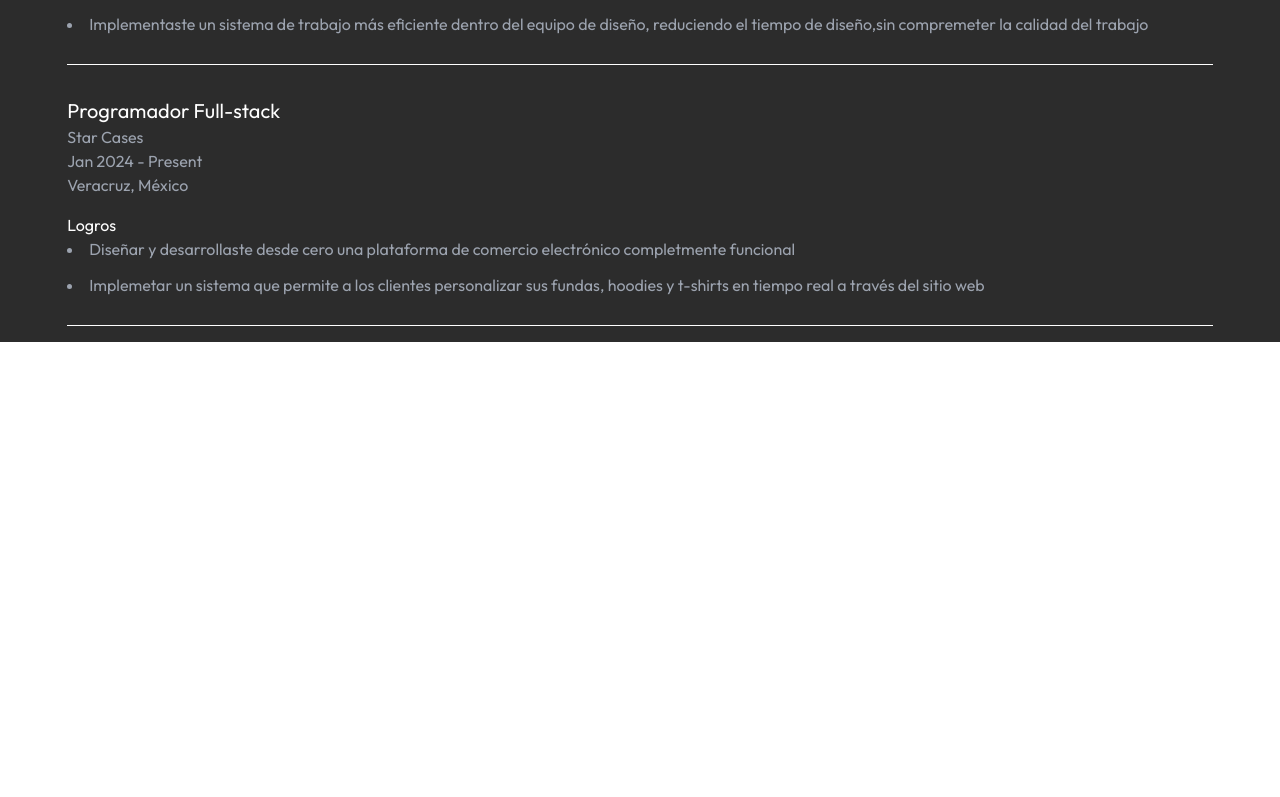
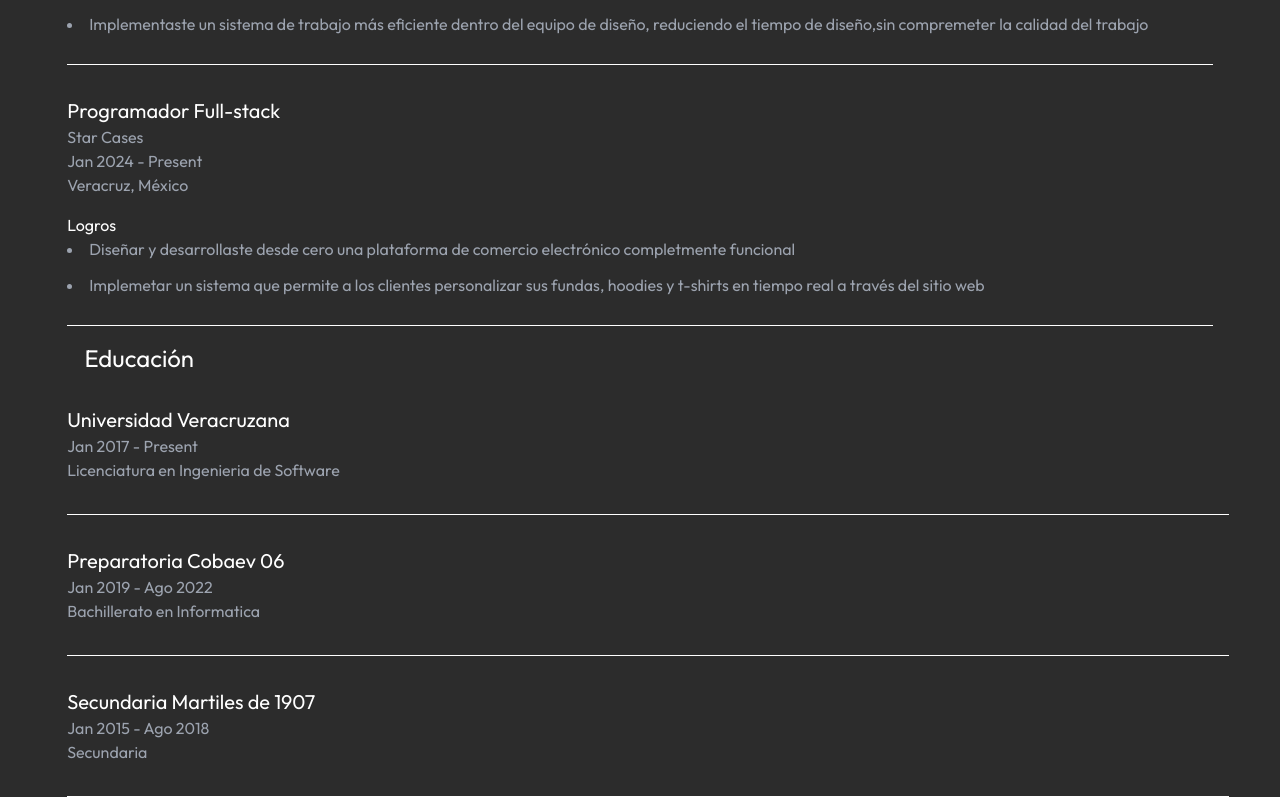
Before and after one commit to Harlock024/Harlock024.github.io, an Angular app: page / in a window 1280 px wide. Shown: the part 581-1378 px from the top of the page. Before the commit the page ends 923 px from the top, so only its background shows below. Built offline with nearby package versions, Linux system fonts and the light colour scheme.

Commit message:
Education (#35)
* education component added

```diff
--- a/package.json
+++ b/package.json
@@ -9,8 +9,8 @@
     "build": "ng build",
     "watch": "ng build --watch --configuration development",
     "test": "ng test",
-    "test:cli": "pnpm test -- --no-watch --no-progress --browsers=ChromeHeadlessCI",
-    "hola": "hola mundo"
+    "test:cli": "pnpm test -- --no-watch --no-progress --browsers=ChromeHeadlessCI"
+
   },
   "private": true,
   "dependencies": {
--- /dev/null
+++ b/src/app/Components/education/education.component.html
@@ -0,0 +1,23 @@
+<section class="ml-4">
+    <div class="flex flex-col w-full">
+        <h1
+            class="rounded-3xl hover:bg-gray-600 w-36 flex justify-center text-2xl"
+        >
+            Educación
+        </h1>
+    </div>
+    <ul>
+        <li
+            class="border-b border-white py-4 w-full"
+            *ngFor="let education of Educations"
+        >
+            <div class="flex flex-col my-4">
+                <div class="text-xl">{{ education.school }}</div>
+                <div class="text-gray-400">
+                    {{ education.startDate }} - {{ education.endDate }}
+                </div>
+                <div class="text-gray-400">{{ education.degree }}</div>
+            </div>
+        </li>
+    </ul>
+</section>
--- /dev/null
+++ b/src/app/Components/education/education.component.ts
@@ -0,0 +1,31 @@
+import { Component } from "@angular/core";
+import { CommonModule } from "@angular/common";
+
+@Component({
+  selector: "app-education",
+  standalone: true,
+  imports: [CommonModule],
+  templateUrl: "./education.component.html",
+})
+export class EducationComponent {
+  Educations = [
+    {
+      school: "Universidad Veracruzana",
+      degree: "Licenciatura en Ingenieria de Software",
+      startDate: "Jan 2017",
+      endDate: "Present",
+    },
+    {
+      school: "Preparatoria Cobaev 06",
+      degree: "Bachillerato en Informatica",
+      startDate: "Jan 2019",
+      endDate: "Ago 2022",
+    },
+    {
+      school: "Secundaria Martiles de 1907",
+      degree: "Secundaria",
+      startDate: "Jan 2015",
+      endDate: "Ago 2018",
+    },
+  ];
+}
--- a/src/app/app.component.html
+++ b/src/app/app.component.html
@@ -2,5 +2,6 @@
     <body class="flex flex-col min-h-screen w-[92%] items-center">
         <app-header class="w-full"></app-header>
         <app-work-experience class="w-full"></app-work-experience>
+        <app-education class="w-full"></app-education>
     </body>
 </main>
--- a/src/app/app.component.ts
+++ b/src/app/app.component.ts
@@ -3,11 +3,12 @@ import { Component } from "@angular/core";
 
 import { HeaderComponent } from "./Components/header/header.component";
 import { WorkExperienceComponent } from "./Components/work-experience/work-experience.component";
+import { EducationComponent } from "./Components/education/education.component";
 
 @Component({
   selector: "app-root",
   standalone: true,
-  imports: [HeaderComponent, WorkExperienceComponent],
+  imports: [HeaderComponent, WorkExperienceComponent, EducationComponent],
   templateUrl: "./app.component.html",
 })
 export class AppComponent {
```
Also changed, not shown: 1 other file (tests, documents, lock files or other folders).
